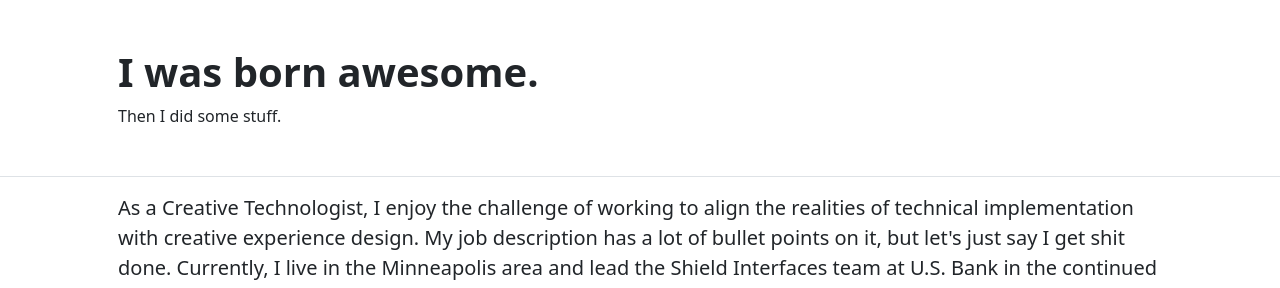
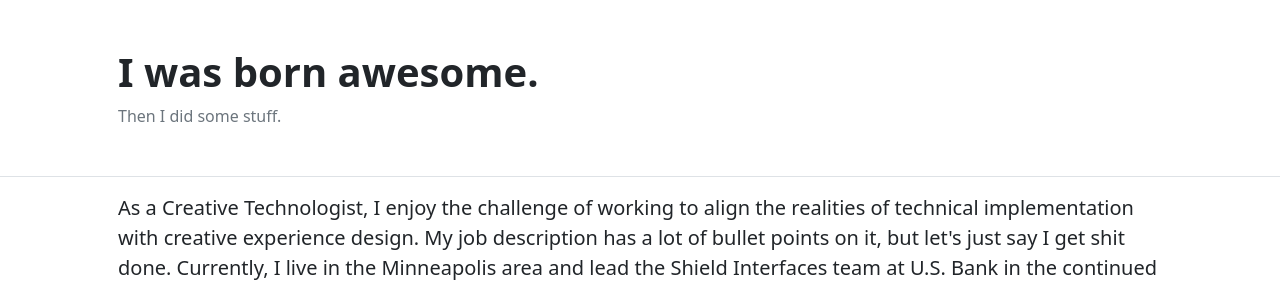
Before and after one commit to jeffreyisham/jeffreyisham.github.io, a Jekyll site: the page built from index.html, in a window 1280 px wide. Shown: the top 288 px of the page. Built offline with Jekyll 4.4.1, drawn with Linux system fonts in a browser that asks for light colours.

Commit message:
Update site-header.html

```diff
--- a/_includes/site-header.html
+++ b/_includes/site-header.html
@@ -1,6 +1,6 @@
 <div class="border-bottom">
   <header class="container p-5 site-header">
     <h1 class="site-title fw-bold">I was born awesome.</h1>
-    <div class="site-description">Then I did some stuff.</div>
+    <div class="site-description text-muted">Then I did some stuff.</div>
   </header>
 </div>
```
